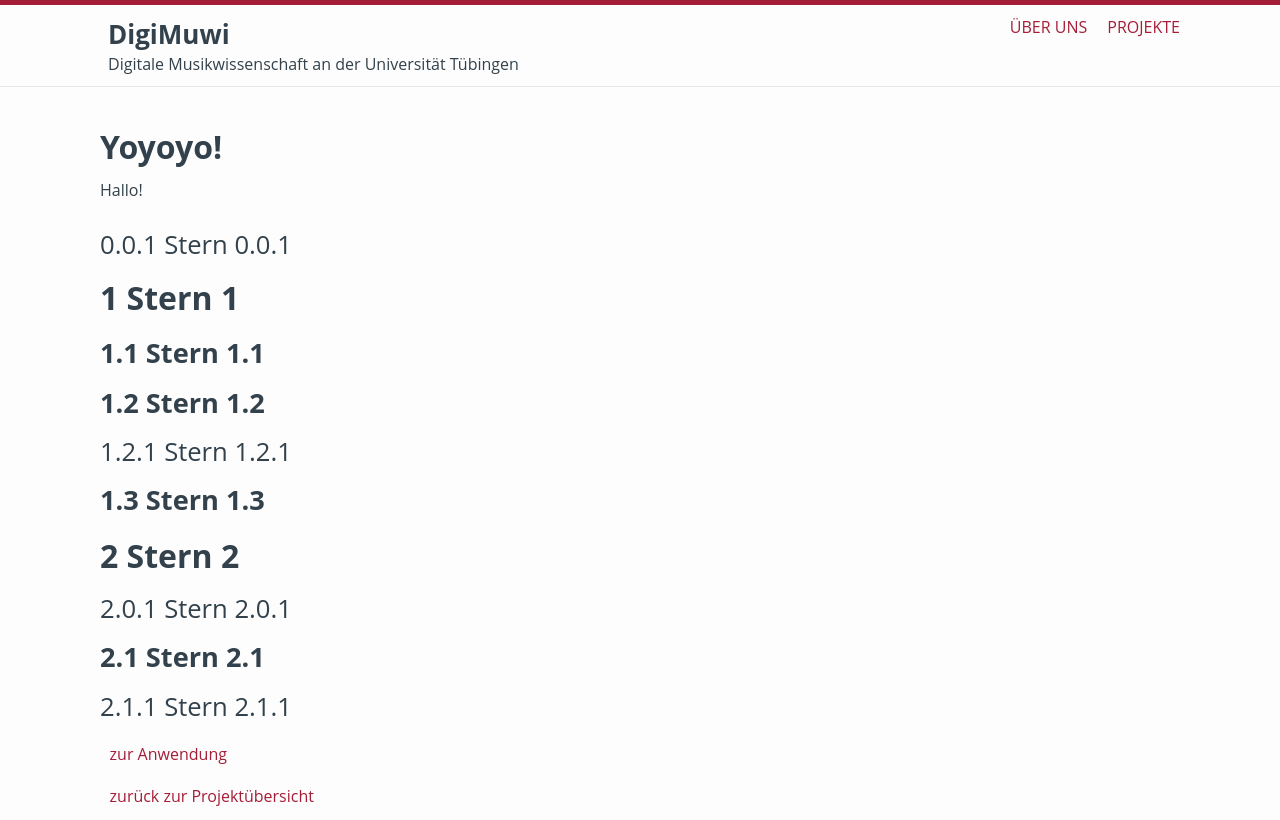
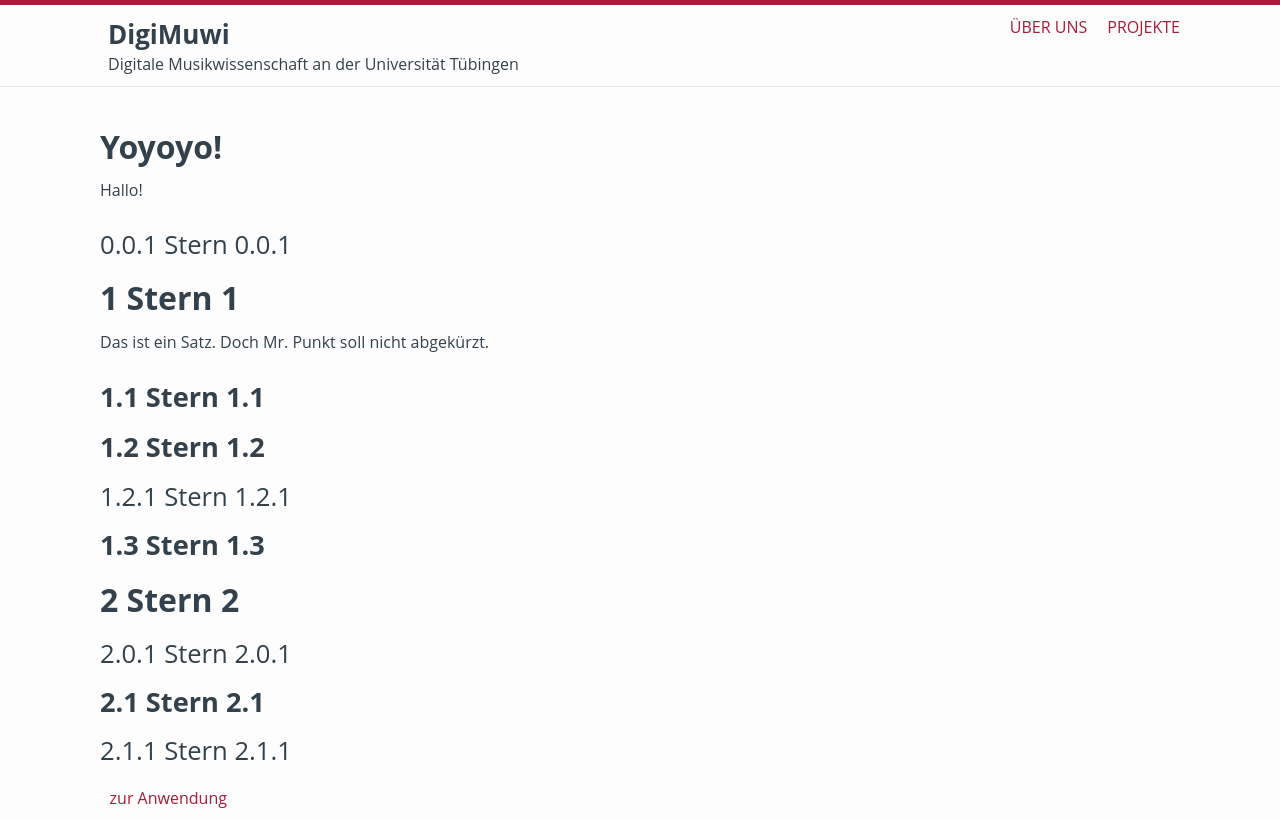
Before and after one commit to digimuwi/MWA_csl, a plain HTML site: page docs/mwa_csl_guide/mwa_csl_guide.html in a window 1280 px wide. Shown: the top 820 px of the page. Drawn offline with Linux system fonts and the light colour scheme.

Commit message:
ahh ok, so --number-sections exists...

```diff
--- a/docs/mwa_csl_guide/auto-enumerate.js
+++ /dev/null
@@ -1,29 +0,0 @@
-document.addEventListener("DOMContentLoaded", () =>
-{
-    const headings_str = ["h1","h2","h3","h4","h5","h6"];
-    // get all headings, skip over first element (which is the title)
-    const headings_dom = Array.from(document.querySelectorAll(headings_str)).slice(1);
-    const headings_num = headings_dom.map(heading => parseInt(heading.tagName[1]));
-    // create labels
-    const labels = (() =>
-    {
-        let temp = headings_num.map(n => ({"lvl":n,"lbl":[]}));
-        for (let lvl=1; lvl<=headings_str.length; ++lvl)
-        {
-            let count = 0;
-            temp.forEach(pair =>
-            {
-                if (pair["lvl"] == lvl)
-                    ++count;
-                if (pair["lvl"] >= lvl)
-                    pair["lbl"].push(count);
-                else
-                    count = 0;
-            });
-        }
-        return temp.map(p => p["lbl"].join("."));
-    })();
-    // fill it up
-    for (let i=0; i<headings_dom.length; ++i)
-        headings_dom[i].textContent = labels[i]+" "+headings_dom[i].textContent;
-});
--- a/docs/mwa_csl_guide/mwa_csl_guide.html
+++ b/docs/mwa_csl_guide/mwa_csl_guide.html
@@ -22,7 +22,6 @@
 <link type="application/atom+xml" rel="alternate" href="https://www.digimuwi.uni-tuebingen.de/start/feed.xml" title="DigiMuwi">
 <link rel="stylesheet" href="main.css">
 <script src="slideshow.js"></script>
-<script src="auto-enumerate.js"></script>
 </head>
 <body>
 <header class="site-header" role="banner">
@@ -44,16 +43,27 @@
 <div class="wrapper">
 <h1>Yoyoyo!</h1>
 <p>Hallo!</p>
-<h3 id="stern-0.0.1">Stern 0.0.1</h3>
-<h1 id="stern-1">Stern 1</h1>
-<h2 id="stern-1.1">Stern 1.1</h2>
-<h2 id="stern-1.2">Stern 1.2</h2>
-<h3 id="stern-1.2.1">Stern 1.2.1</h3>
-<h2 id="stern-1.3">Stern 1.3</h2>
-<h1 id="stern-2">Stern 2</h1>
-<h3 id="stern-2.0.1">Stern 2.0.1</h3>
-<h2 id="stern-2.1">Stern 2.1</h2>
-<h3 id="stern-2.1.1">Stern 2.1.1</h3>
+<h3 data-number="0.0.1" id="stern-0.0.1"><span
+class="header-section-number">0.0.1</span> Stern 0.0.1</h3>
+<h1 data-number="1" id="stern-1"><span
+class="header-section-number">1</span> Stern 1</h1>
+<p>Das ist ein Satz. Doch Mr. Punkt soll nicht abgekürzt.</p>
+<h2 data-number="1.1" id="stern-1.1"><span
+class="header-section-number">1.1</span> Stern 1.1</h2>
+<h2 data-number="1.2" id="stern-1.2"><span
+class="header-section-number">1.2</span> Stern 1.2</h2>
+<h3 data-number="1.2.1" id="stern-1.2.1"><span
+class="header-section-number">1.2.1</span> Stern 1.2.1</h3>
+<h2 data-number="1.3" id="stern-1.3"><span
+class="header-section-number">1.3</span> Stern 1.3</h2>
+<h1 data-number="2" id="stern-2"><span
+class="header-section-number">2</span> Stern 2</h1>
+<h3 data-number="2.0.1" id="stern-2.0.1"><span
+class="header-section-number">2.0.1</span> Stern 2.0.1</h3>
+<h2 data-number="2.1" id="stern-2.1"><span
+class="header-section-number">2.1</span> Stern 2.1</h2>
+<h3 data-number="2.1.1" id="stern-2.1.1"><span
+class="header-section-number">2.1.1</span> Stern 2.1.1</h3>
 <a class="project-link" href="https://www.youtube.com/watch?v=dQw4w9WgXcQ" target="_blank">zur Anwendung</a>
 <a class="project-link" href="https://www.digimuwi.uni-tuebingen.de/start/projects/">zurück zur Projektübersicht</a>
 </div>
```
Also changed, not shown: docs/mwa_csl_guide/template.html (+0 -1 lines), 3 other files.
